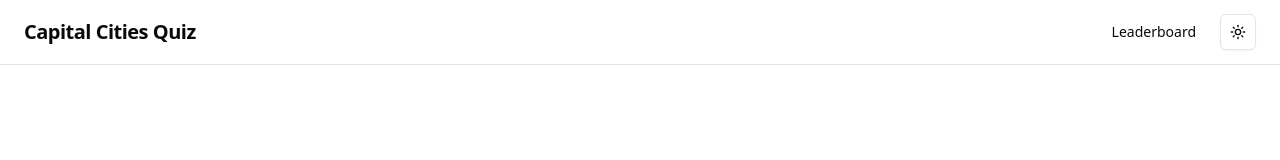
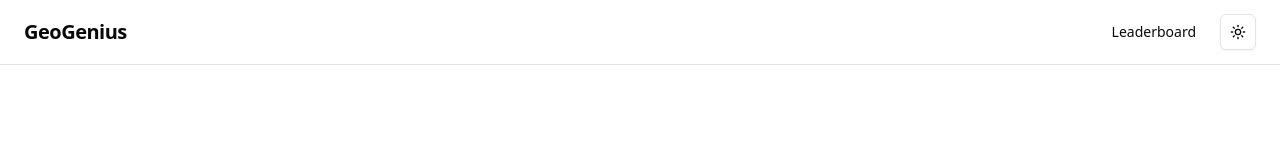
Before and after one commit to MohammedHamza0631/GeoGenius, a Next.js app: page / in a window 1280 px wide. Shown: the top 160 px of the page. Built offline with nearby package versions, Linux system fonts and the light colour scheme; no server answers; the database is empty.

Commit message:
Fixed Issue

```diff
--- a/components/header.jsx
+++ b/components/header.jsx
@@ -8,7 +8,7 @@
     <header className="border-b">
       <div className="container flex h-16 items-center justify-between px-4 md:px-6">
         <Link href="/" className="flex items-center gap-2">
-          <span className="text-xl font-bold tracking-tight">Capital Cities Quiz</span>
+          <span className="text-xl font-bold tracking-tight">GeoGenius</span>
         </Link>
         <nav className="flex items-center gap-4 sm:gap-6">
           <Link
```
